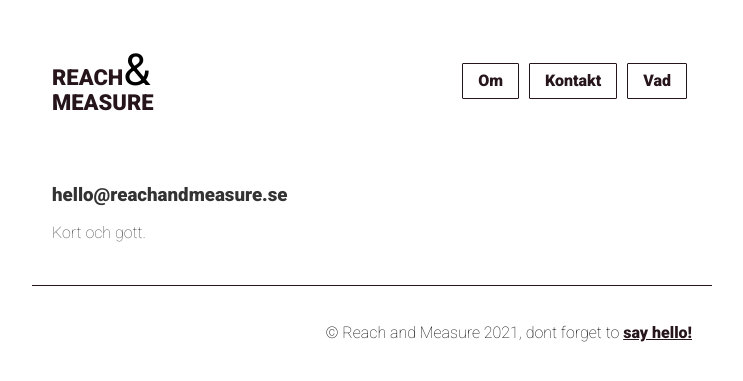
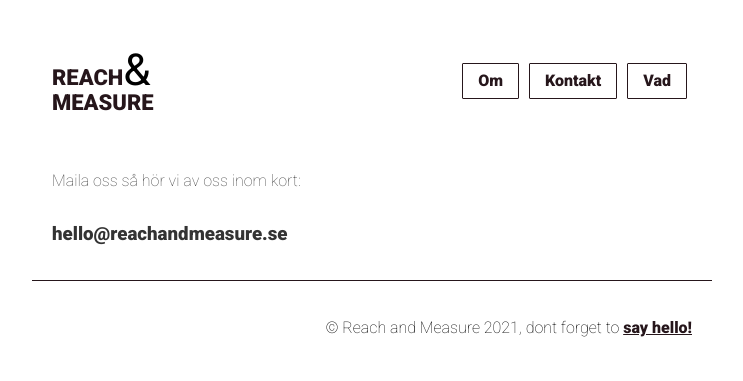
Before and after one commit to reachandmeasure/RetM, a Jekyll site: the page built from contact.md, in a window 1280 px wide. Shown: the top 381 px of the page, without its empty margins (268-1011 px from the left). Built offline with Jekyll 4.4.1, drawn with Linux system fonts in a browser that asks for light colours.

Commit message:
Update contact.md

```diff
--- a/contact.md
+++ b/contact.md
@@ -6,6 +6,5 @@ menu: Kontakt
 permalink: /kontakt/
 ---
 
+Maila oss så hör vi av oss inom kort:
 ### hello@reachandmeasure.se
-
-Kort och gott.
```
